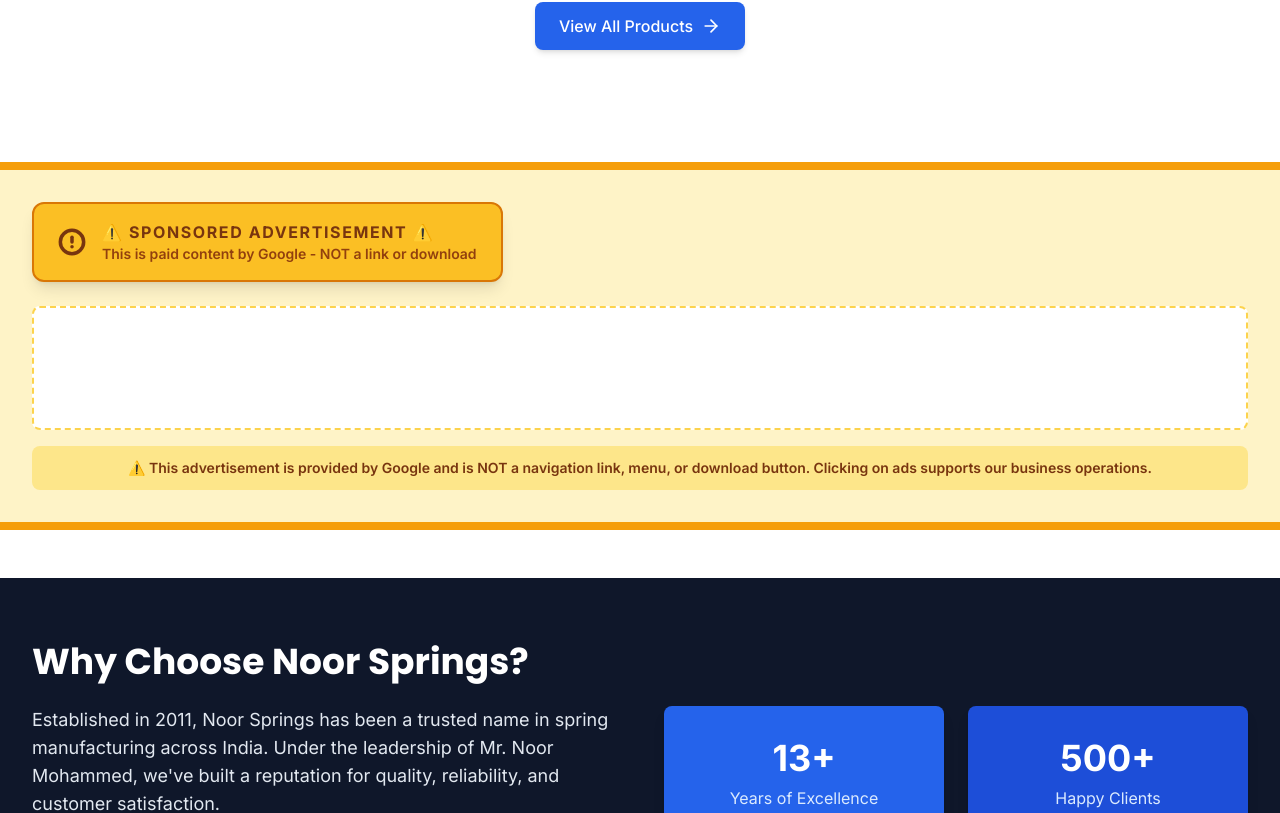
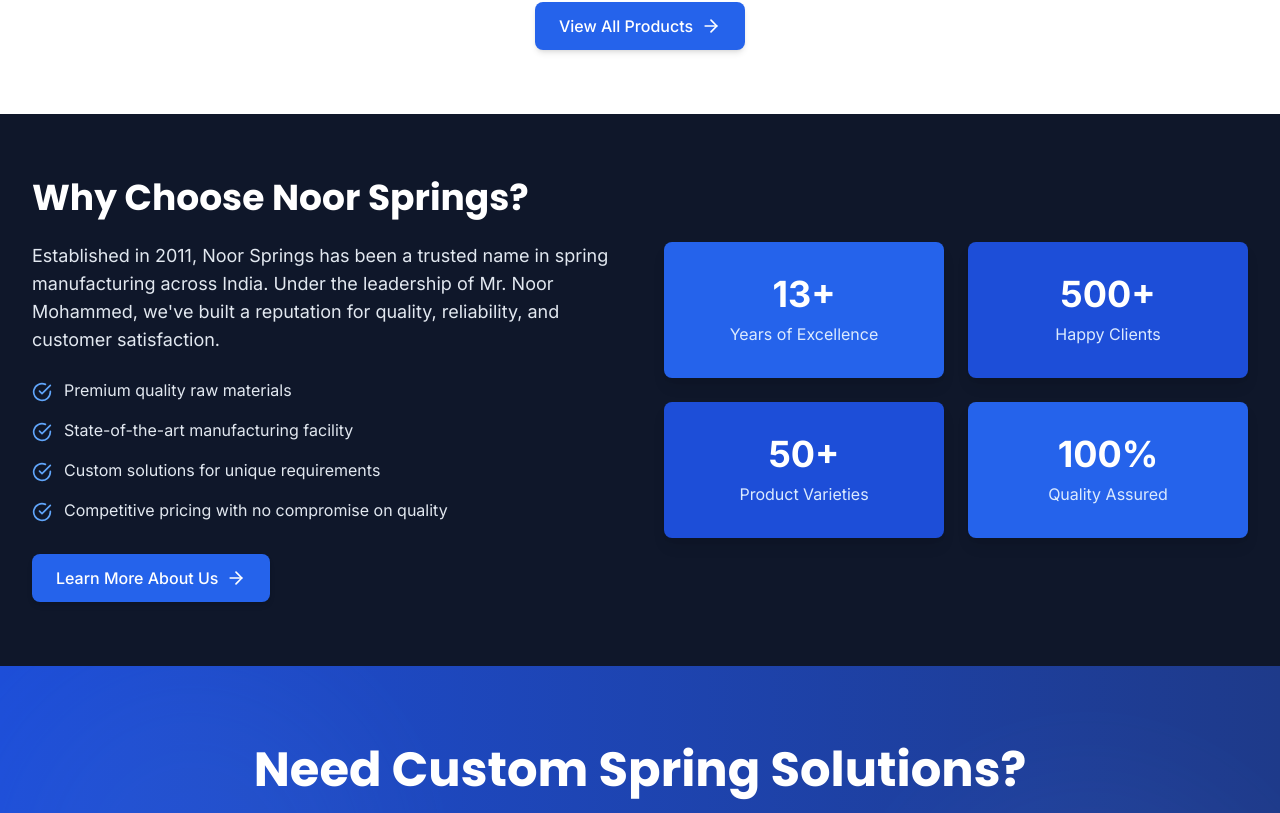
Before and after one commit to Naeem-Feb17/NoorSprings, a React (Vite) app in the folder frontend/: page / in a window 1280 px wide. Shown: the part 1596-2409 px from the top of the page. Built offline with nearby package versions, Linux system fonts and the light colour scheme.

Commit message:
removed adbanner

```diff
--- a/frontend/index.html
+++ b/frontend/index.html
@@ -16,11 +16,6 @@
     <link rel="icon" type="image/png" href="/favicon.png" />
     <link rel="apple-touch-icon" href="/favicon.png" />
     <meta name="viewport" content="width=device-width, initial-scale=1.0" />
-
-    <!-- Google AdSense -->
-    <meta name="google-adsense-account" content="ca-pub-6367759803945063">
-    <script async src="https://pagead2.googlesyndication.com/pagead/js/adsbygoogle.js?client=pub-6367759803945063"
-        crossorigin="anonymous"></script>
 
     <!-- Primary Meta Tags -->
     <meta name="title" content="NoorSprings - Premium Spring Manufacturer in Visakhapatnam Since 2011" />
--- a/frontend/src/components/AdBanner.jsx
+++ /dev/null
@@ -1,122 +0,0 @@
-import { useEffect, useState } from "react";
-import { AlertCircle } from "lucide-react";
-
-/**
- * IMPROVED AdBanner Component - AdSense Compliant Design
- *
- * Design Philosophy:
- * - HIGHLY VISIBLE advertisement label (not mistaken for nav/CTA)
- * - Clear visual separation from navigation and CTAs
- * - Professional, trustworthy appearance
- * - Accessible and mobile-friendly
- */
-export default function AdBanner({ slot = "YOUR_AD_SLOT", format = "auto" }) {
-  const [loaded, setLoaded] = useState(false);
-
-  useEffect(() => {
-    let retryTimer = null;
-    const tryPush = () => {
-      try {
-        (window.adsbygoogle = window.adsbygoogle || []).push({});
-        setLoaded(true);
-      } catch (err) {
-        console.debug("AdSense ad not loaded yet, will retry", err);
-        retryTimer = setTimeout(() => {
-          try {
-            (window.adsbygoogle = window.adsbygoogle || []).push({});
-            setLoaded(true);
-          } catch (e) {
-            console.debug("Second attempt to load AdSense failed", e);
-          }
-        }, 2000);
-      }
-    };
-
-    tryPush();
-
-    return () => {
-      if (retryTimer) clearTimeout(retryTimer);
-    };
-  }, []);
-
-  return (
-    <aside
-      aria-label="Advertisement section"
-      role="region"
-      className="my-12 w-full flex flex-col items-center bg-amber-100 dark:bg-amber-950 py-8 border-t-8 border-b-8 border-amber-500 dark:border-amber-600"
-    >
-      {/* PROMINENT Advertisement Label - VERY CLEAR & DISTINCT */}
-      <div className="w-full max-w-7xl px-4 sm:px-6 lg:px-8 mb-6">
-        <div className="flex items-center gap-4 bg-amber-400 dark:bg-amber-600 px-6 py-4 rounded-xl w-fit shadow-lg border-2 border-amber-600 dark:border-amber-700">
-          <AlertCircle
-            size={28}
-            className="text-amber-900 dark:text-amber-100 flex-shrink-0"
-            strokeWidth={3}
-          />
-          <div className="flex flex-col">
-            <span className="text-base font-black text-amber-900 dark:text-amber-100 tracking-widest">
-              ⚠️ SPONSORED ADVERTISEMENT ⚠️
-            </span>
-            <span className="text-sm font-semibold text-amber-800 dark:text-amber-200">
-              This is paid content by Google - NOT a link or download
-            </span>
-          </div>
-        </div>
-      </div>
-
-      {/* Ad Container with Clear Visual Distinction */}
-      <div className="w-full max-w-7xl px-4 sm:px-6 lg:px-8">
-        <div
-          className="w-full bg-white dark:bg-steel-800 rounded-lg border-2 border-dashed border-amber-300 dark:border-amber-700 overflow-hidden"
-          style={{
-            display: "block",
-            minHeight: 120,
-          }}
-          role="region"
-          aria-label="Ad content"
-        >
-          {!loaded ? (
-            // Placeholder when ad not loaded
-            <div
-              aria-hidden="true"
-              className="w-full h-full bg-gradient-to-br from-amber-50 to-amber-100 dark:from-steel-700 dark:to-steel-800 border-l-4 border-amber-400 dark:border-amber-600 flex flex-col items-center justify-center px-4 py-8 text-center min-h-[120px]"
-            >
-              <div className="text-amber-600 dark:text-amber-400 mb-2">
-                <AlertCircle size={32} strokeWidth={2} />
-              </div>
-              <p className="text-sm font-semibold text-amber-900 dark:text-amber-100">
-                Advertisement Space
-              </p>
-              <p className="text-xs text-amber-700 dark:text-amber-300 mt-1">
-                Sponsored content from Google
-              </p>
-            </div>
-          ) : (
-            // Real ad slot
-            <ins
-              className="adsbygoogle"
-              style={{
-                display: "block",
-                width: "100%",
-                minHeight: 120,
-              }}
-              data-ad-client="pub-6367759803945063"
-              data-ad-slot={slot}
-              data-ad-format={format}
-              data-full-width-responsive="true"
-            ></ins>
-          )}
-        </div>
-      </div>
-
-      {/* Bottom disclaimer */}
-      <div className="w-full max-w-7xl px-4 sm:px-6 lg:px-8 mt-4">
-        <p className="text-sm font-semibold text-amber-900 dark:text-amber-100 text-center bg-amber-200 dark:bg-amber-800 px-4 py-3 rounded-lg">
-          ⚠️ This advertisement is provided by Google and is NOT a navigation
-          link, menu, or download button. Clicking on ads supports our business
-          operations.
-        </p>
-      </div>
-    </aside>
-  );
-}
--- a/frontend/src/pages/Home.jsx
+++ b/frontend/src/pages/Home.jsx
@@ -8,7 +8,6 @@
   Phone,
 } from "lucide-react";
 import { useLanguage } from "../context/LanguageContext";
-import AdBanner from "../components/AdBanner";
 import SEO from "../components/SEO";
 import banner from "../Assests/banner.png";
 
@@ -224,9 +223,6 @@
         </div>
       </section>
 
-      {/* Ad Banner - clearly labeled and separated from navigation */}
-      <AdBanner slot="1234567890" format="auto" />
-
       {/* About Preview */}
       <section className="py-16 bg-steel-900 dark:bg-steel-950 text-white">
         <div className="max-w-7xl mx-auto px-4 sm:px-6 lg:px-8">
@@ -315,9 +311,6 @@
         </div>
       </section>
 
-      {/* Ad Banner - clearly labeled and separated from CTA buttons */}
-      <AdBanner slot="1234567890" format="auto" />
-
       {/* CTA Section - DISTINCT from ads and navigation */}
       <section className="py-20 bg-gradient-to-r from-primary-700 to-primary-900 dark:from-primary-900 dark:to-primary-950 text-white relative overflow-hidden">
         {/* Subtle background pattern */}
```
Also changed, not shown: 1 other file (tests, documents, lock files or other folders).
